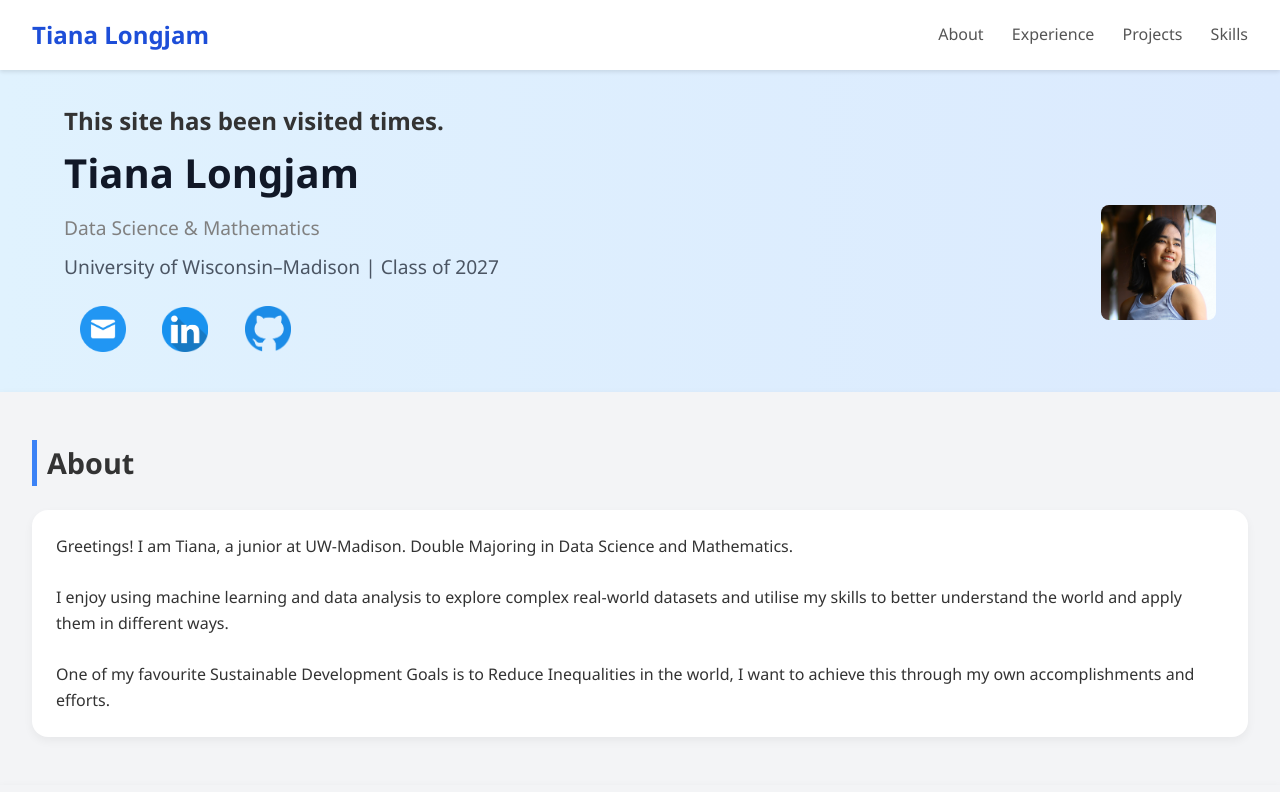
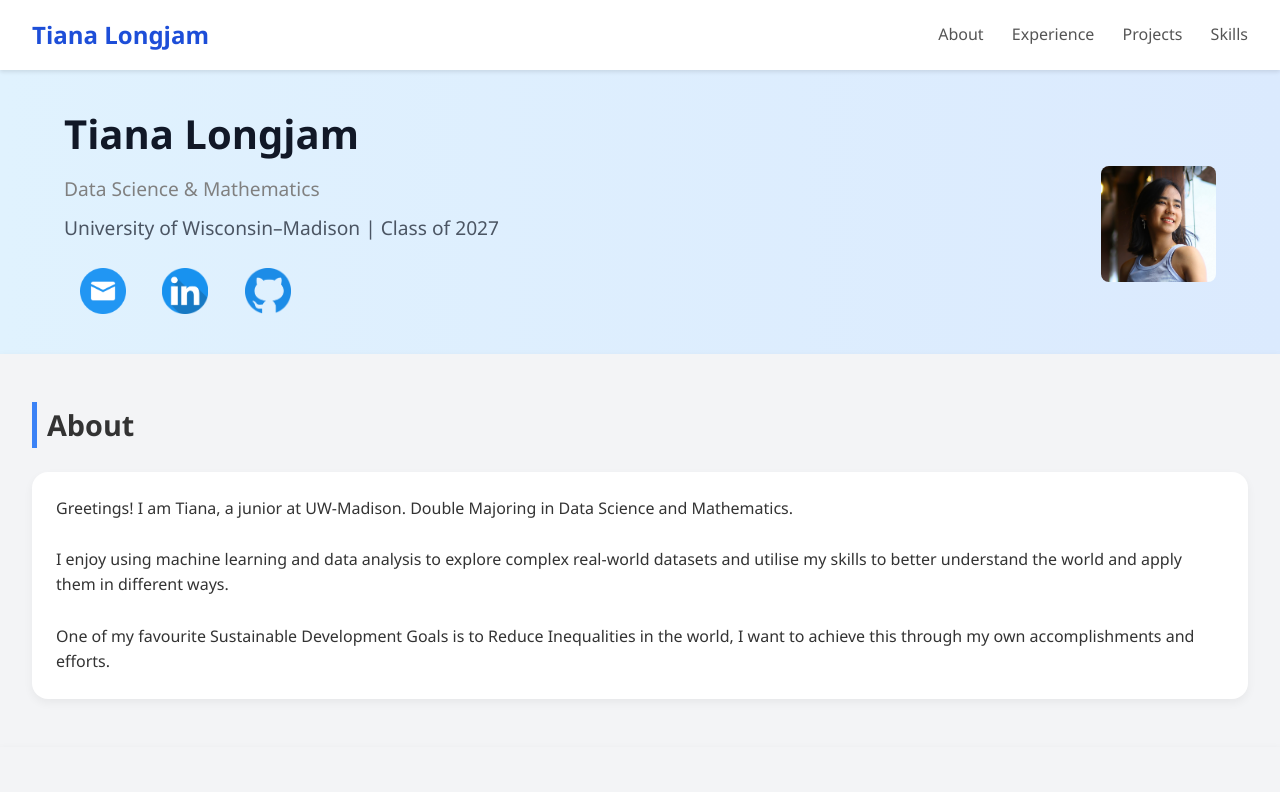
Before and after one commit to tianalongjam/tianalongjam.github.io, a plain HTML site: page tianalongjam.github.io/index.html in a window 1280 px wide. Shown: the top 792 px of the page. Drawn offline with Linux system fonts and the light colour scheme.

Commit message:
changing h1 msg

```diff
--- a/tianalongjam.github.io/index.html
+++ b/tianalongjam.github.io/index.html
@@ -21,7 +21,6 @@
 
   <!-- Hero Section -->
   <section class="hero">
-    <h1>This site has been visited <span id="visits"></span> times.</h1>
     <h2>Tiana Longjam</h2>
     <img src = "images/b59ac536-d0d5-446e-b637-34072712022b.jpg" alt = "pfp" class="image">
     <p id = "major">Data Science & Mathematics</p>
```
